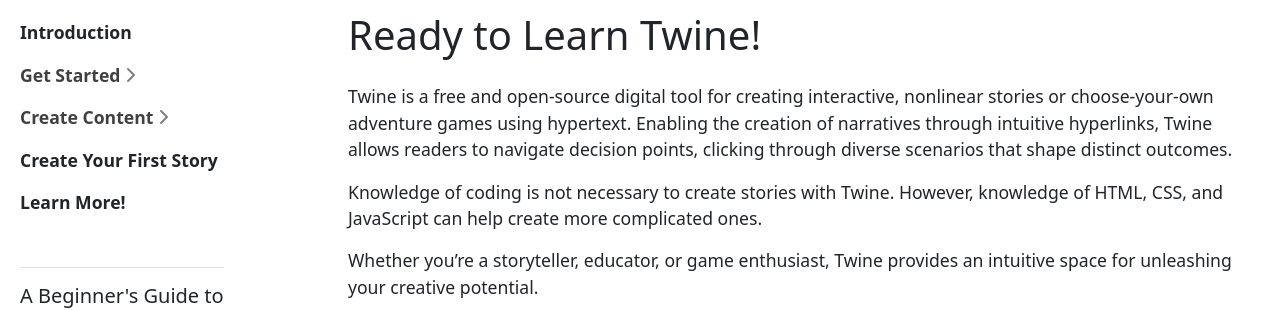
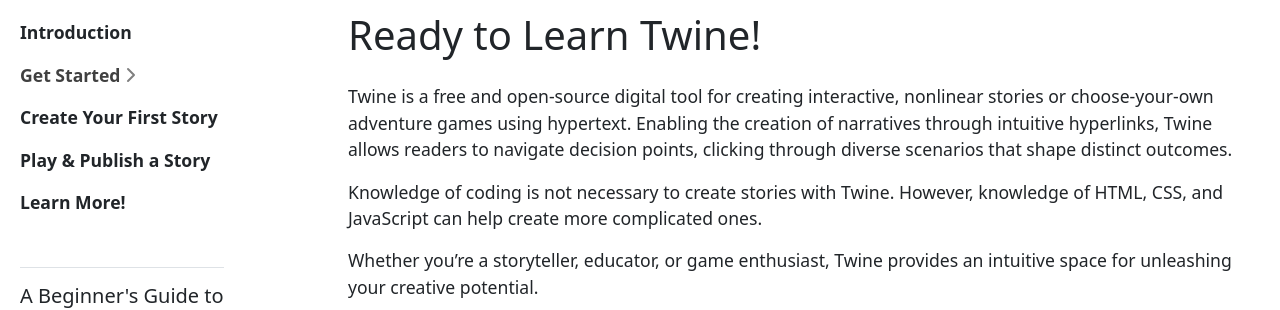
Before and after one commit to YBCGitHubby/TwineToolGuide, a Jekyll site: the page built from index.md, in a window 1280 px wide. Shown: the part 126-436 px from the top of the page. Built offline with Jekyll 4.4.1, drawn with Linux system fonts in a browser that asks for light colours.

Commit message:
Update publishstory.md

```diff
--- a/content/docs/publishstory.md
+++ b/content/docs/publishstory.md
@@ -1,6 +1,5 @@
 ---
-section_id: Create Content
-nav_order: 2
+nav_order: 4
 title: Play & Publish a Story
 topics: Test; Play; Share
 ---
```
